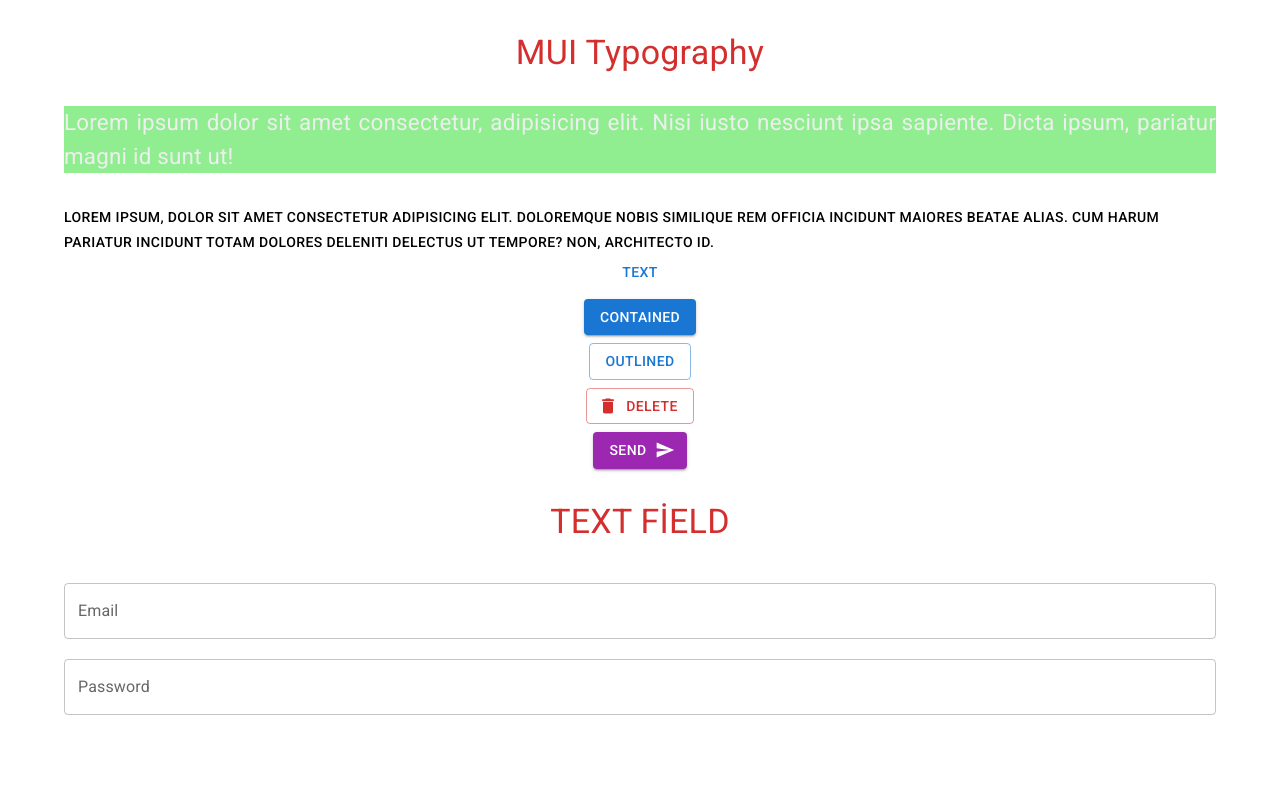
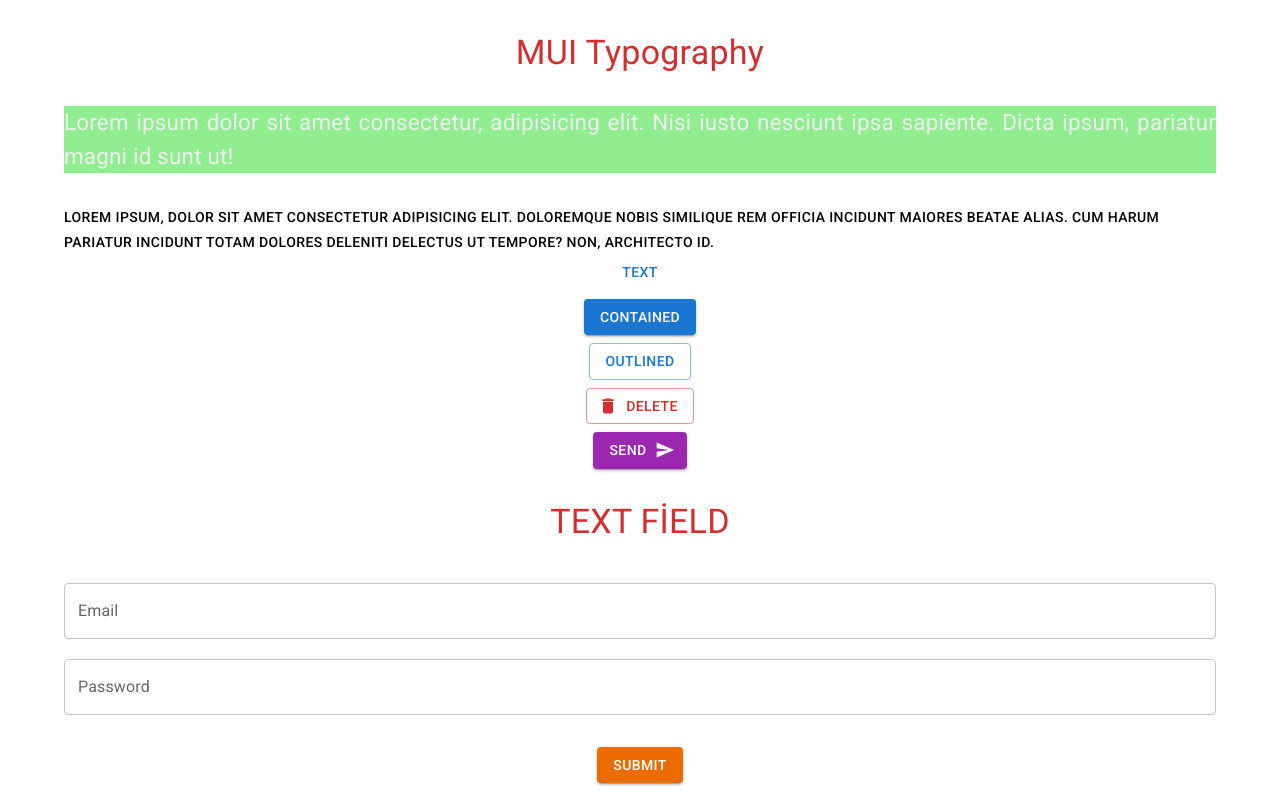
Before and after one commit to seferacikgoz/I-M-Learning-Material---UI, a React (Create React App) app: page / in a window 1280 px wide. Built offline with nearby package versions, Linux system fonts and the light colour scheme.

Commit message:
Card Grid

```diff
--- /dev/null
+++ b/src/components/CardGrid.jsx
@@ -0,0 +1,10 @@
+
+const CardGrid = () => {
+  return (
+    <div>
+
+    </div>
+  )
+}
+
+export default CardGrid
--- a/src/components/TextFieldComp.jsx
+++ b/src/components/TextFieldComp.jsx
@@ -13,7 +13,7 @@
             <Typography variant="h4" color="error" align="center" mt={4}>
                 TEXT FİELD
             </Typography>
-            <Box sx={{mt:4}}>
+            <Box sx={{mt:4, textAlign:"center"}}>
                 <TextField
                 margin="dense"
                 id="email"
@@ -33,6 +33,12 @@
                 error={error}
                 helperText={error && "Incorrect password"}
                 />
+
+                <Button
+                variant="contained"
+                color="warning"
+                sx={{mt:3}}>Submit
+                </Button>
             </Box>
         </Container>
     </div>
--- a/src/pages/Home.jsx
+++ b/src/pages/Home.jsx
@@ -1,3 +1,4 @@
+import CardGrid from "../components/CardGrid";
 import TextFieldComp from "../components/TextFieldComp";
 import TypoButtons from "../components/TypoButtons";
 
@@ -6,6 +7,7 @@
     <>
       <TypoButtons />
       <TextFieldComp/>
+      <CardGrid/>
     </>
   );
 };
```
